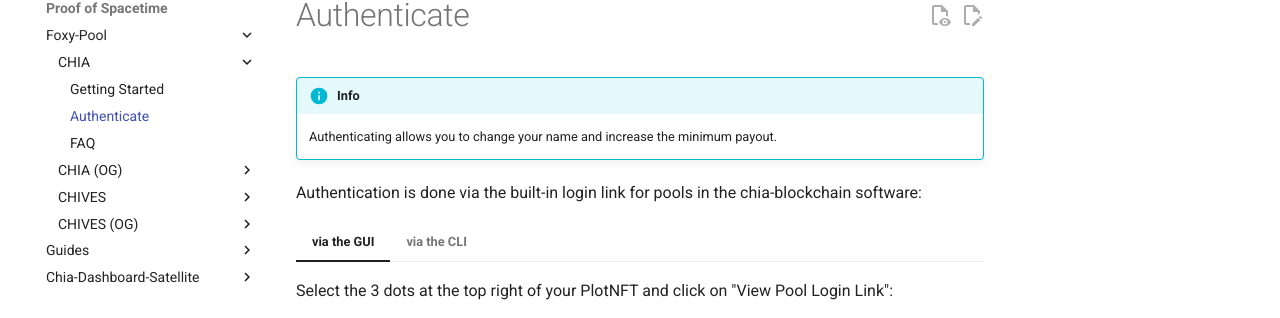
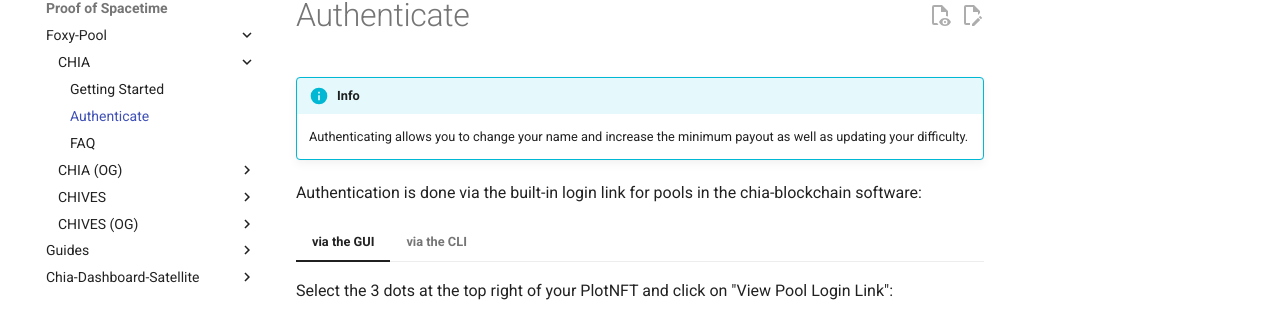
Before and after one commit to foxypool/docs, an MkDocs documentation site: the page built from docs/proof-of-spacetime/foxy-pool/pools/chia/authenticate.md, in a window 1280 px wide and 1205 px high. Shown: the part 151-469 px from the top of the window. Built offline with MkDocs 1.6.1 and Material for MkDocs 9.7.7, drawn with Linux system fonts in a browser that asks for light colours; comment, search, counter and statistics services are not loaded.

Commit message:
Add info about difficulty update

```diff
--- a/docs/proof-of-spacetime/foxy-pool/pools/chia/authenticate.md
+++ b/docs/proof-of-spacetime/foxy-pool/pools/chia/authenticate.md
@@ -1,5 +1,5 @@
 !!! info
-    Authenticating allows you to change your name and increase the minimum payout.
+    Authenticating allows you to change your name and increase the minimum payout as well as updating your difficulty.
 
 Authentication is done via the built-in login link for pools in the chia-blockchain software:
 
```
Also changed, not shown: docs/proof-of-spacetime/foxy-pool/pools/chia-og/authenticate.md (+1 -1 lines), docs/proof-of-spacetime/foxy-pool/pools/chives-og/authenticate.md (+1 -1 lines), docs/proof-of-spacetime/foxy-pool/pools/chives/authenticate.md (+1 -1 lines).
